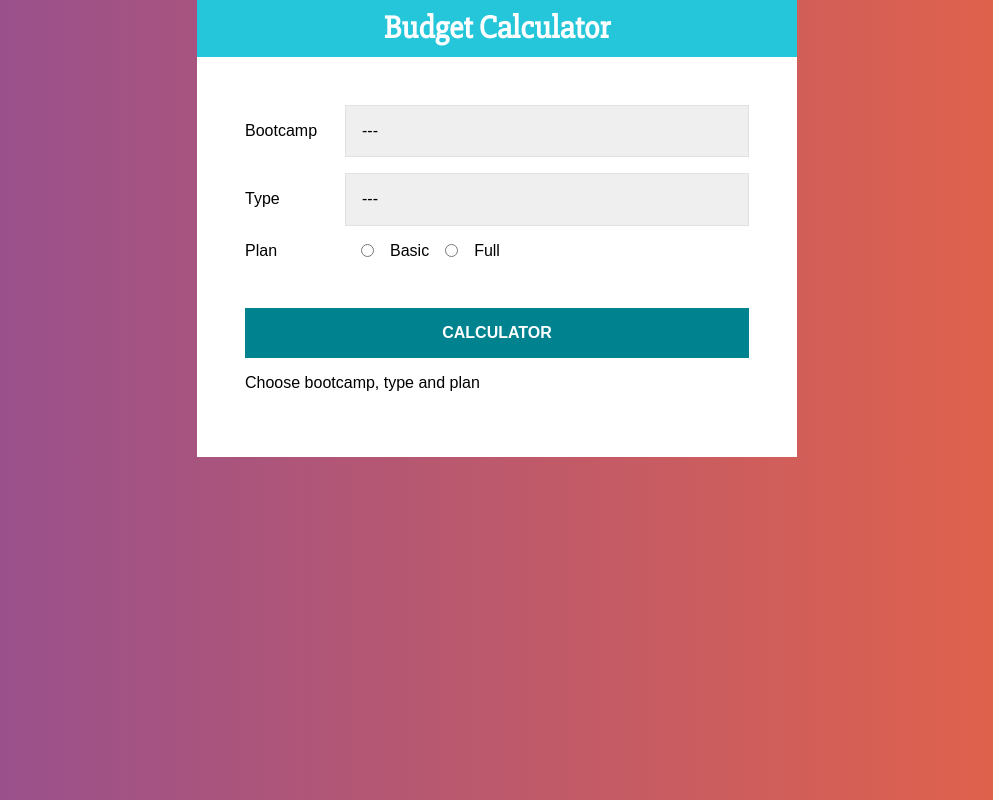
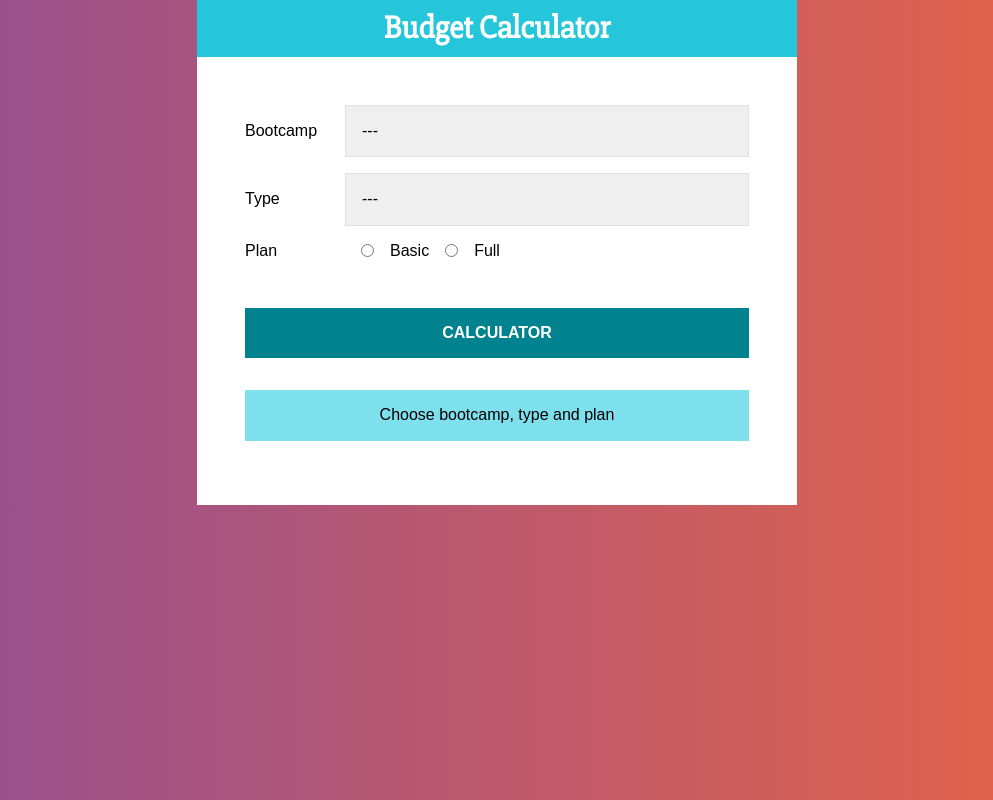
Before and after one commit to elenapiaggio/budget-calculator, a React (Create React App) app: page / in a window 1280 px wide. Shown: the whole page, without its empty margins (143-1136 px from the left). Built offline with nearby package versions, Linux system fonts and the light colour scheme.

Commit message:
show total to pay

```diff
--- a/src/components/Result.js
+++ b/src/components/Result.js
@@ -1,10 +1,41 @@
 import React from "react";
+import styled from '@emotion/styled';
+
+const Message = styled.p`
+  background-color: rgb(127, 224, 237);
+  margin-top: 2rem;
+  padding: 1rem;
+  text-align: center;
+`;
+
+const ResultCost = styled.div`
+  text-align: center;
+  padding: .5rem;
+  border: 1px solid #26C6DA;
+  background-color: rgb(127, 224, 237);
+  margin-top: 1rem;
+  position: relative;
+`;
+
+const TextCost = styled.p`
+  color: #00838F;
+  padding: 1rem;
+  text-transform: uppercase;
+  margin:0;
+`;
 
 const Result = ({ cost }) => {
   return (
     <div>
       {
-        (cost === undefined) ? <p>Choose bootcamp, type and plan</p> : cost
+        (cost === undefined)
+        ? <Message>Choose bootcamp, type and plan</Message>
+        : (
+          <ResultCost>
+            <TextCost>Total is: {cost}€</TextCost>
+          </ResultCost>
+
+        )
       }
     </div>
    )
```
